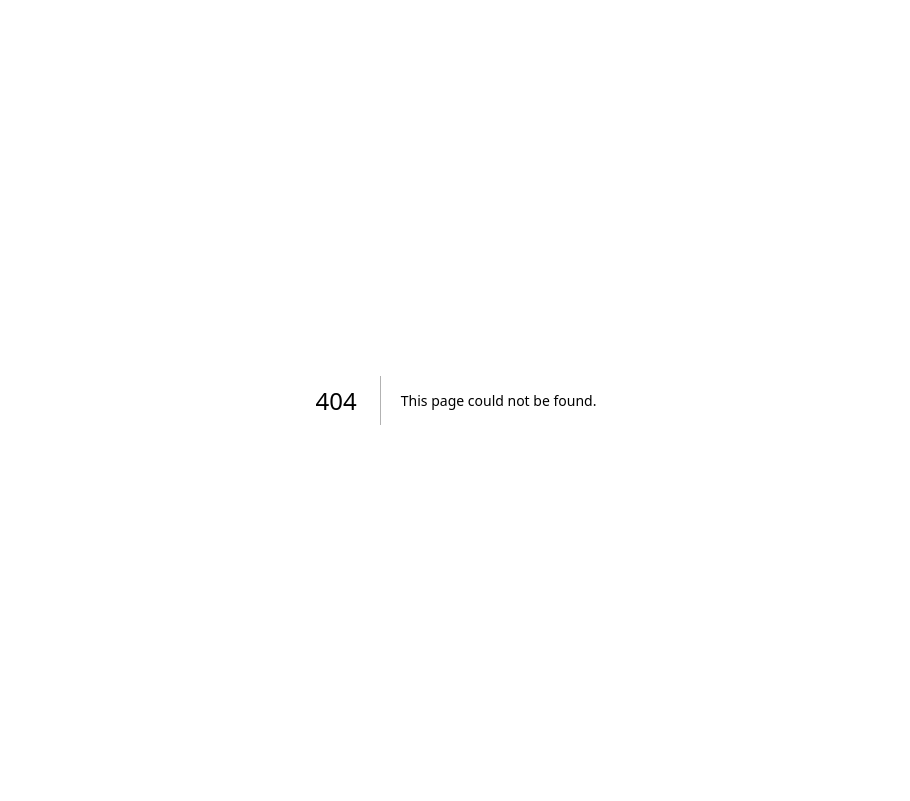
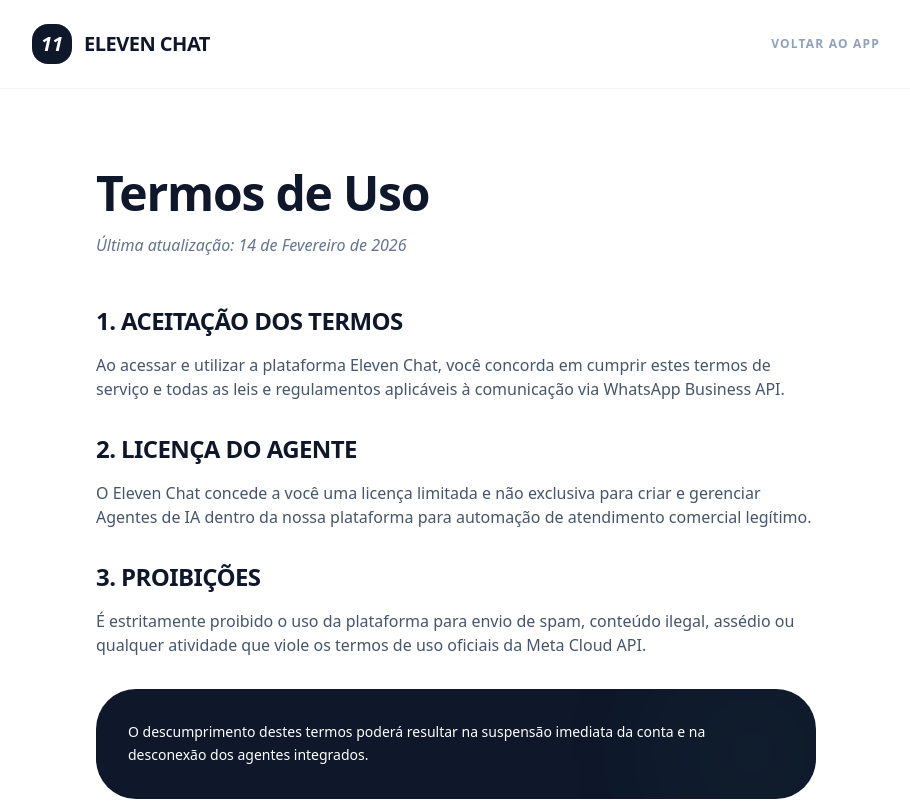
Before and after one commit to MatheusIELO/ELEVEN-CHAT-SAAS, a Next.js app in the folder frontend/: page /termos in a window 1280 px wide. Before the commit this address had no page. Shown: the top 801 px of the page, without its empty margins (184-1094 px from the left). Built offline with nearby package versions, Linux system fonts and the light colour scheme.

Commit message:
Adiciona paginas de Privacidade e Termos para Meta Review

```diff
--- /dev/null
+++ b/frontend/src/app/privacidade/page.tsx
@@ -0,0 +1,64 @@
+import React from 'react';
+
+export default function PrivacidadePage() {
+    return (
+        <div className="min-h-screen bg-white text-slate-900 font-sans selection:bg-[#3BC671]/30">
+            {/* Header */}
+            <nav className="border-b border-slate-100 bg-white/80 backdrop-blur-md sticky top-0 z-50">
+                <div className="max-w-4xl mx-auto px-6 py-6 flex justify-between items-center">
+                    <div className="flex items-center gap-3">
+                        <div className="w-10 h-10 bg-slate-900 rounded-2xl flex items-center justify-center">
+                            <span className="text-white font-black text-xl italic">11</span>
+                        </div>
+                        <span className="font-black text-xl tracking-tight uppercase">Eleven Chat</span>
+                    </div>
+                    <a href="/" className="text-xs font-black uppercase tracking-widest text-slate-400 hover:text-slate-900 transition-colors">Voltar ao App</a>
+                </div>
+            </nav>
+
+            {/* Content */}
+            <main className="max-w-3xl mx-auto px-6 py-20 space-y-12">
+                <header className="space-y-4">
+                    <h1 className="text-5xl font-black tracking-tight leading-none text-slate-900">Política de Privacidade</h1>
+                    <p className="text-slate-500 font-medium italic">Última atualização: 14 de Fevereiro de 2026</p>
+                </header>
+
+                <section className="prose prose-slate max-w-none space-y-8 text-slate-600 font-medium">
+                    <div className="space-y-4">
+                        <h2 className="text-2xl font-black text-slate-900 uppercase tracking-tight">1. Coleta de Dados</h2>
+                        <p>
+                            O Eleven Chat coleta informações necessárias para a integração de inteligência artificial via WhatsApp,
+                            incluindo identificadores de números de telefone e metadados de mensagens processadas pelos nossos agentes.
+                        </p>
+                    </div>
+
+                    <div className="space-y-4">
+                        <h2 className="text-2xl font-black text-slate-900 uppercase tracking-tight">2. Uso das Informações</h2>
+                        <p>
+                            Os dados coletados são utilizados exclusivamente para o funcionamento dos Agentes de IA,
+                            garantindo que as respostas sejam contextualizadas e precisas. Não compartilhamos dados com terceiros para fins publicitários.
+                        </p>
+                    </div>
+
+                    <div className="space-y-4">
+                        <h2 className="text-2xl font-black text-slate-900 uppercase tracking-tight">3. Segurança</h2>
+                        <p>
+                            Implementamos medidas de segurança de nível empresarial para proteger seus identificadores
+                            e os dados das conversas dos seus clientes. Utilizamos criptografia e APIs oficiais da Meta Cloud API.
+                        </p>
+                    </div>
+
+                    <div className="space-y-4 border-l-4 border-[#3BC671] pl-6 py-2 bg-slate-50 rounded-r-[2rem]">
+                        <p className="font-bold text-slate-900">
+                            Ao utilizar o Eleven Chat, você concorda com a coleta e uso de informações de acordo com esta política.
+                        </p>
+                    </div>
+                </section>
+
+                <footer className="pt-20 border-t border-slate-100 italic text-sm text-slate-400">
+                    © 2026 Eleven Chat - Todos os direitos reservados.
+                </footer>
+            </main>
+        </div>
+    );
+}
--- /dev/null
+++ b/frontend/src/app/termos/page.tsx
@@ -0,0 +1,65 @@
+import React from 'react';
+
+export default function TermosPage() {
+    return (
+        <div className="min-h-screen bg-white text-slate-900 font-sans selection:bg-[#3BC671]/30">
+            {/* Header */}
+            <nav className="border-b border-slate-100 bg-white/80 backdrop-blur-md sticky top-0 z-50">
+                <div className="max-w-4xl mx-auto px-6 py-6 flex justify-between items-center">
+                    <div className="flex items-center gap-3">
+                        <div className="w-10 h-10 bg-slate-900 rounded-2xl flex items-center justify-center">
+                            <span className="text-white font-black text-xl italic">11</span>
+                        </div>
+                        <span className="font-black text-xl tracking-tight uppercase">Eleven Chat</span>
+                    </div>
+                    <a href="/" className="text-xs font-black uppercase tracking-widest text-slate-400 hover:text-slate-900 transition-colors">Voltar ao App</a>
+                </div>
+            </nav>
+
+            {/* Content */}
+            <main className="max-w-3xl mx-auto px-6 py-20 space-y-12">
+                <header className="space-y-4">
+                    <h1 className="text-5xl font-black tracking-tight leading-none text-slate-900">Termos de Uso</h1>
+                    <p className="text-slate-500 font-medium italic">Última atualização: 14 de Fevereiro de 2026</p>
+                </header>
+
+                <section className="prose prose-slate max-w-none space-y-8 text-slate-600 font-medium">
+                    <div className="space-y-4">
+                        <h2 className="text-2xl font-black text-slate-900 uppercase tracking-tight">1. Aceitação dos Termos</h2>
+                        <p>
+                            Ao acessar e utilizar a plataforma Eleven Chat, você concorda em cumprir estes termos de serviço
+                            e todas as leis e regulamentos aplicáveis à comunicação via WhatsApp Business API.
+                        </p>
+                    </div>
+
+                    <div className="space-y-4">
+                        <h2 className="text-2xl font-black text-slate-900 uppercase tracking-tight">2. Licença do Agente</h2>
+                        <p>
+                            O Eleven Chat concede a você uma licença limitada e não exclusiva para criar e gerenciar
+                            Agentes de IA dentro da nossa plataforma para automação de atendimento comercial legítimo.
+                        </p>
+                    </div>
+
+                    <div className="space-y-4">
+                        <h2 className="text-2xl font-black text-slate-900 uppercase tracking-tight">3. Proibições</h2>
+                        <p>
+                            É estritamente proibido o uso da plataforma para envio de spam, conteúdo ilegal,
+                            assédio ou qualquer atividade que viole os termos de uso oficiais da Meta Cloud API.
+                        </p>
+                    </div>
+
+                    <div className="space-y-4 bg-slate-900 p-8 rounded-[2.5rem] relative overflow-hidden group">
+                        <div className="absolute top-0 right-0 w-32 h-32 bg-[#3BC671] blur-[80px] opacity-10"></div>
+                        <p className="text-white text-sm relative z-10 leading-relaxed">
+                            O descumprimento destes termos poderá resultar na suspensão imediata da conta e na desconexão dos agentes integrados.
+                        </p>
+                    </div>
+                </section>
+
+                <footer className="pt-20 border-t border-slate-100 italic text-sm text-slate-400">
+                    © 2026 Eleven Chat - Todos os direitos reservados.
+                </footer>
+            </main>
+        </div>
+    );
+}
```
